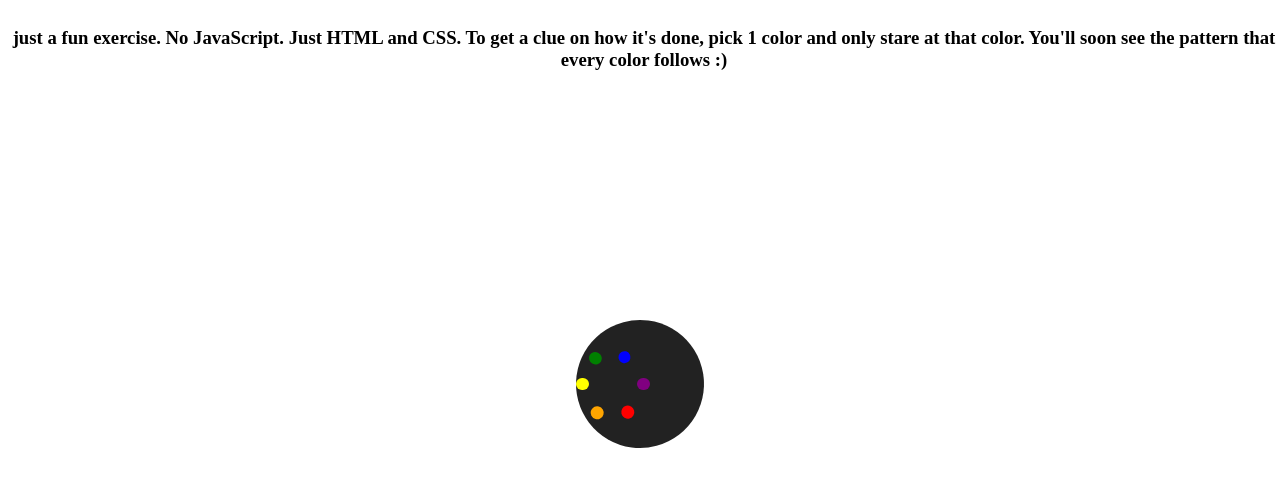
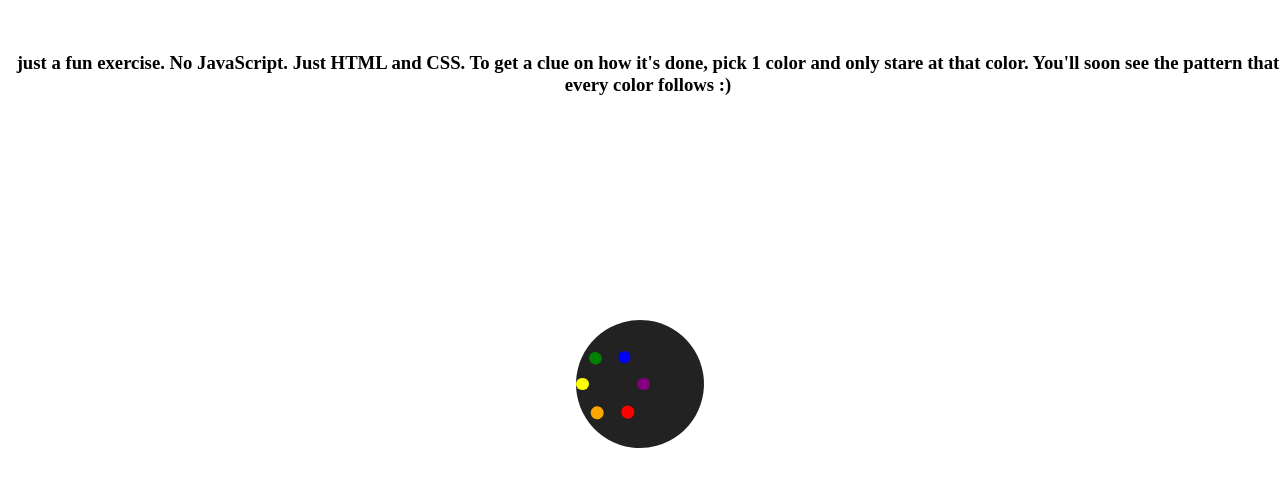
Before and after one commit to tomkim825/css-exercises, a plain HTML site: page index.html in a window 1280 px wide. Drawn offline with Linux system fonts and the light colour scheme.

Commit message:
Update index.html

```diff
--- a/index.html
+++ b/index.html
@@ -90,7 +90,7 @@
     </style>
 
 <body>
- <header style="width=100%; position: fixed; color: #000; text-align:center">
+ <header style="width:100%; position: fixed; color: #000; text-align:center; margin-top: 2%">
     <h3> just a fun exercise. No JavaScript. Just HTML and CSS. To get a clue on how it's done, pick 1 color and only stare at that color. You'll soon see the pattern that every color follows :)</h3>
  </header>
     <div class="container busy">
```
